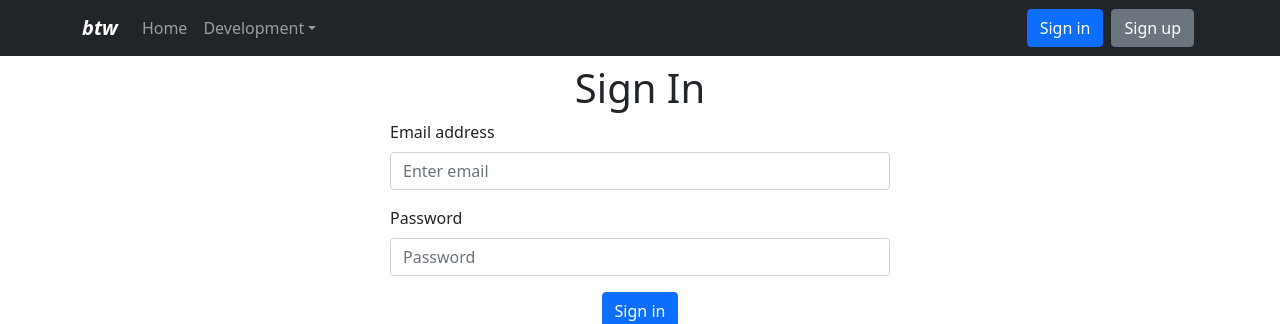
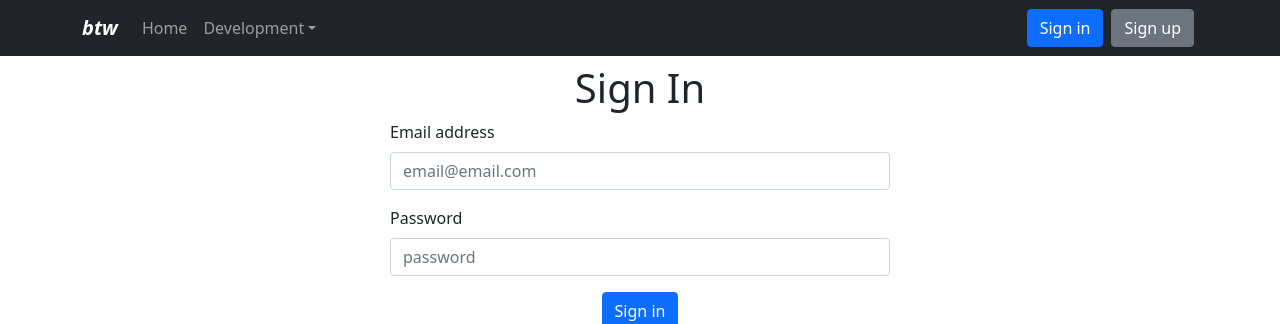
Before and after one commit to hillaryychan/btw, a React (Vite) app: page /signin in a window 1280 px wide. Shown: the top 324 px of the page. Built offline with nearby package versions, Linux system fonts and the light colour scheme; no server answers.

Commit message:
Convert SignIn to functional component

```diff
--- a/src/pages/SignIn.js
+++ b/src/pages/SignIn.js
@@ -1,28 +1,11 @@
 import "../styles.css";
 import {Button, Container, Form} from "react-bootstrap";
-import React, {Component} from "react";
+import React, {useCallback, useRef, useState} from "react";
 import {signIn, signInWithGoogle} from "../utils/auth";
 import Alerts from "../components/Alerts";
 import isEmail from "validator/lib/isEmail";
 
-class SignIn extends Component {
-  constructor(props) {
-    super(props);
-    this.state = {
-      email: "",
-      errors: [],
-      password: ""
-    };
-    this.handleInputChange = this.handleInputChange.bind(this);
-    this.submitForm = this.submitForm.bind(this);
-  }
-
-  handleInputChange(event) {
-    const {target} = event;
-    this.setState({[target.name]: target.value});
-  }
-
-  validateForm(email) {
+function validateForm(email) {
   const errors = [];
   if (!isEmail(email)) {
     errors.push("Enter a valid email");
@@ -30,55 +13,57 @@ class SignIn extends Component {
   return errors;
 }
 
-  submitForm(event) {
-    const {email, password} = this.state;
+export default function SignIn() {
+  const [errors, setErrors] = useState([]);
+  const emailInput = useRef("");
+  const passwordInput = useRef("");
+
+  const submitForm = useCallback((event) => {
+    const email = emailInput.current.value;
+    const password = passwordInput.current.value;
 
     event.preventDefault();
-    const errors = this.validateForm(email);
-    if (errors.length === 0) {
+    const validationErrors = validateForm(email);
+    if (validationErrors.length === 0) {
       signIn(email, password).catch((error) => {
         if (error.message) {
-          this.setState({errors: [error.message]});
+          setErrors([error.message]);
         } else {
-          this.setState({errors: ["There was an error signing in"]});
+          setErrors(["There was an error signing in"]);
         }
       });
     } else {
-      this.setState({errors});
+      setErrors(validationErrors);
     }
-  }
+  });
 
-  render() {
-    const {email, password} = this.state;
   return (
     <Container className="mt-2">
       <div className="AuthForm">
         <h1 className="CenterText">Sign In</h1>
         <Form>
-            <Alerts errors={this.state.errors} />
+          <Alerts errors={errors} />
           <Form.Group className="mb-3" controlId="formBasicEmail">
             <Form.Label>Email address</Form.Label>
             <Form.Control
+              ref={emailInput}
               name="email"
               type="email"
-                placeholder="Enter email"
-                value={email}
-                onChange={this.handleInputChange}
+              placeholder="email@email.com"
             />
           </Form.Group>
 
           <Form.Group className="mb-3" controlId="formBasicPassword">
             <Form.Label>Password</Form.Label>
             <Form.Control
+              ref={passwordInput}
               name="password"
               type="password"
-                placeholder="Password"
-                value={password}
-                onChange={this.handleInputChange}
+              placeholder="password"
             />
           </Form.Group>
           <div className="CenterHorizontal">
-              <Button variant="primary" type="submit" onClick={this.submitForm}>
+            <Button variant="primary" type="submit" onClick={submitForm}>
               Sign in
             </Button>
           </div>
@@ -97,6 +82,3 @@ class SignIn extends Component {
     </Container>
   );
 }
-}
-
-export default SignIn;
```
Lines whose indentation alone changed are shown as unchanged.
